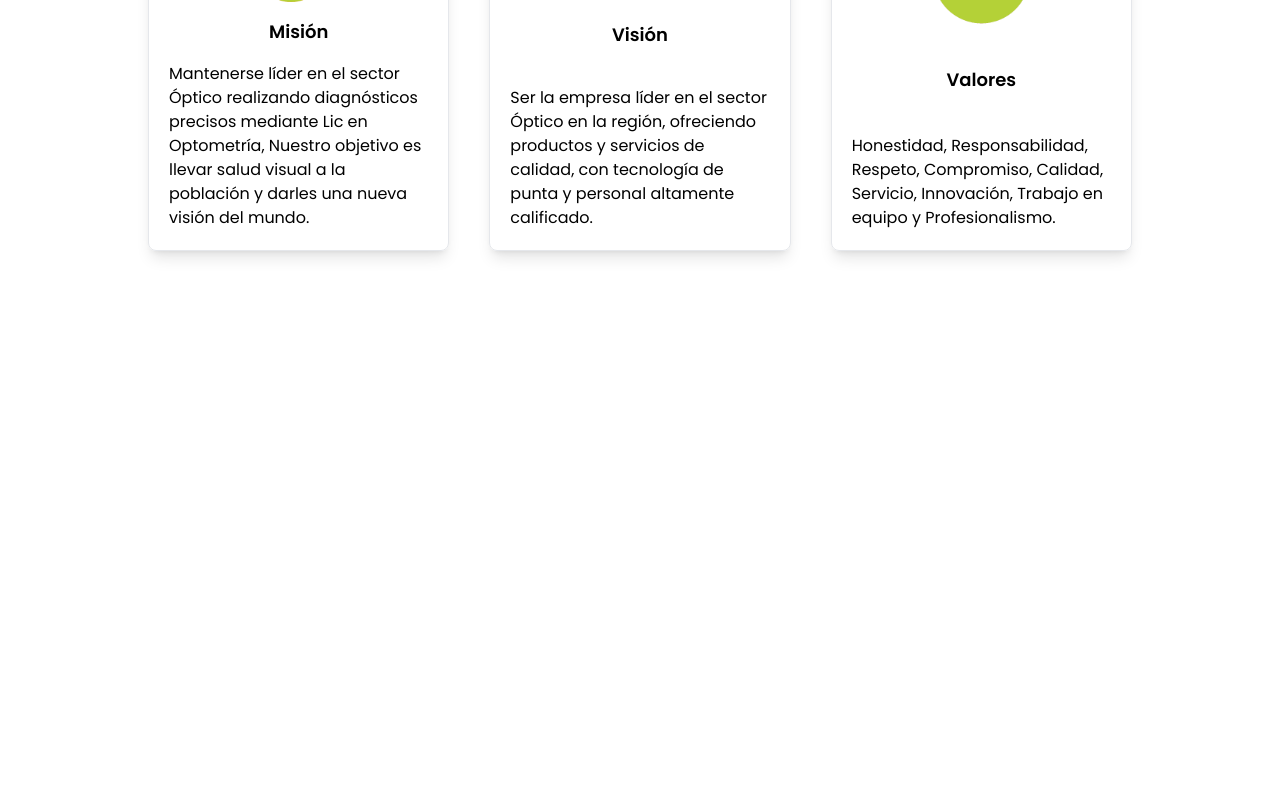
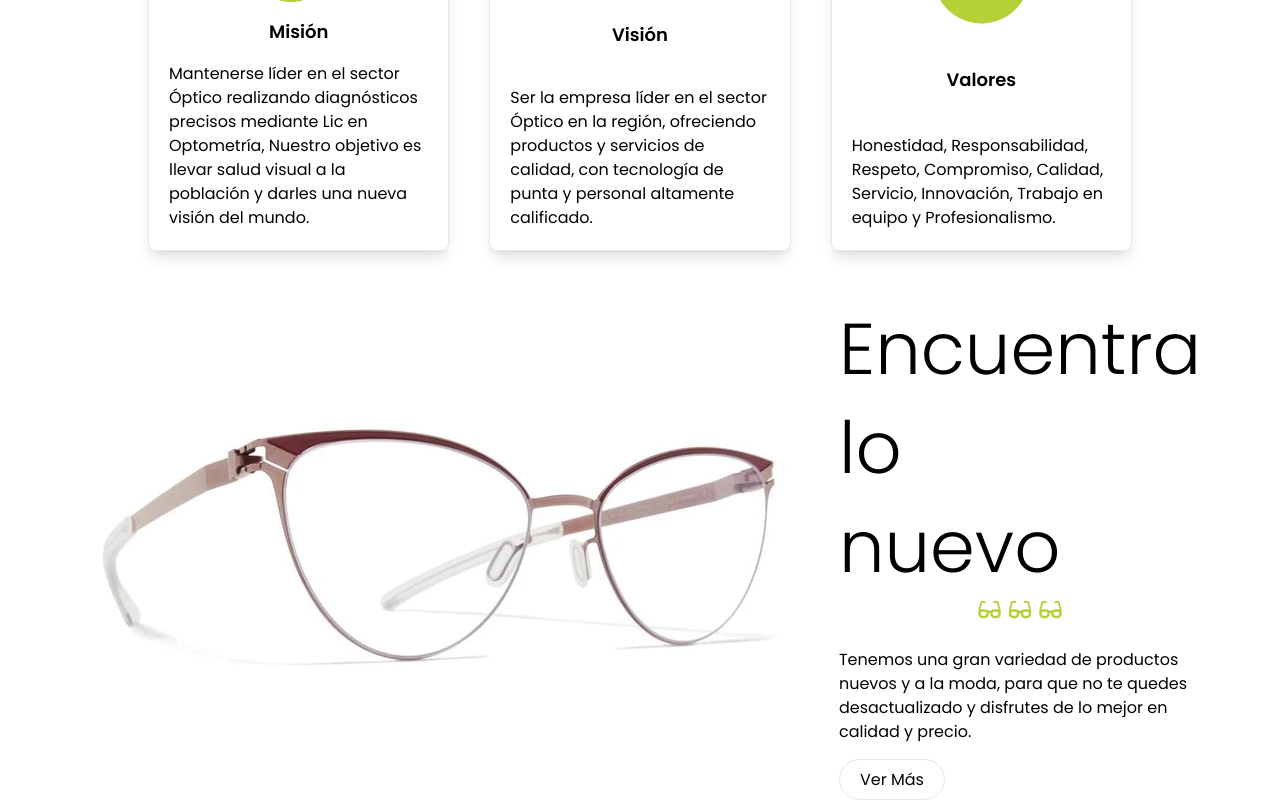
Before and after one commit to FernandoAcTr/ProyectoUnirFrontend, a React (Vite) app: page / in a window 1280 px wide. Shown: the part 872-1672 px from the top of the page. Before the commit the page ends 1203 px from the top, so only its background shows below. Built offline with nearby package versions, Linux system fonts and the light colour scheme.

Commit message:
feat: agregar sección "Nuevo" y mejorar estilo del botón en el encabezado

```diff
--- a/src/pages/home/filosofia.tsx
+++ b/src/pages/home/filosofia.tsx
@@ -2,7 +2,7 @@ import { SectionTitle, Spacer } from '../../components'
 
 const Filosofia = () => {
   return (
-    <section className='mt-12 mb-20'>
+    <section className='mt-12'>
       <SectionTitle text='¡El mejor servicio, con la mejor calidad!' />
       <div className='container grid grid-cols-1 lg:grid-cols-3 mt-6 gap-10'>
         <div className='border p-5 rounded-lg shadow-lg w-full mx-auto flex flex-col'>
--- a/src/pages/home/header.tsx
+++ b/src/pages/home/header.tsx
@@ -24,7 +24,7 @@ const Header = () => {
             )
           }}
         />
-        <button className='border border-white p-2 px-5 rounded-full'>Tienda</button>
+        <button className='border border-white p-2 px-5 rounded-full hover:bg-white hover:text-black transition-all'>Tienda</button>
       </div>
     </header>
   )
--- a/src/pages/home/index.tsx
+++ b/src/pages/home/index.tsx
@@ -1,11 +1,13 @@
 import Header from './header'
 import Filosofia from './filosofia'
+import Nuevo from './nuevo'
 
 const HomePage = () => {
   return (
     <div>
       <Header />
       <Filosofia />
+      <Nuevo />
     </div>
   )
 }
--- /dev/null
+++ b/src/pages/home/nuevo.tsx
@@ -0,0 +1,27 @@
+import { Link } from 'react-router'
+import { Separator } from '../../components'
+
+const Nuevo = () => {
+  return (
+    <section className='mt-12'>
+      <div className='container flex items-center justify-center gap-10'>
+        <img src='/img/lo-nuevo.png' alt='Lentes Nuevos' />
+        <div>
+          <h2 className='text-7xl font-light leading-snug'>
+            Encuentra lo <br /> nuevo
+          </h2>
+          <Separator />
+          <p className='mt-6 mb-6'>
+            Tenemos una gran variedad de productos nuevos y a la moda, para que no te quedes desactualizado y disfrutes
+            de lo mejor en calidad y precio.
+          </p>
+          <Link to='#' className='border p-2 px-5 rounded-full hover:bg-accent-400 hover:text-black transition-all'>
+            Ver Más
+          </Link>
+        </div>
+      </div>
+    </section>
+  )
+}
+
+export default Nuevo
```
